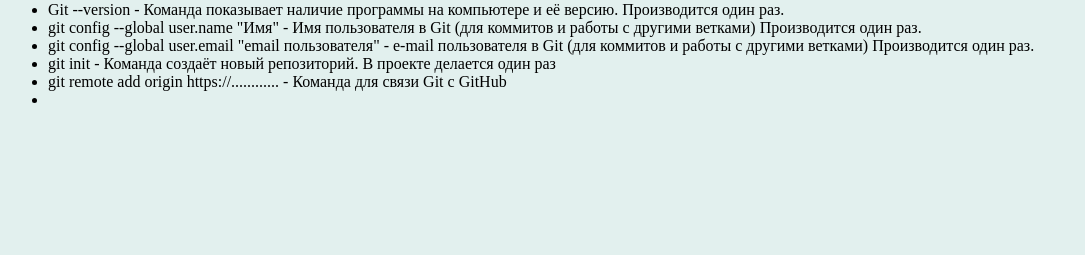
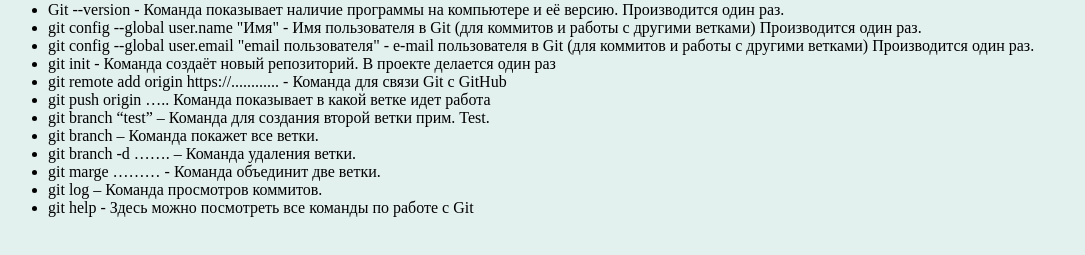
Before and after one commit to rrnn556/lesson3, a plain HTML site: page index.html in a window 1280 px wide. Shown: the part 303-558 px from the top of the page, without its empty margins (0-1085 px from the left). Drawn offline with Linux system fonts and the light colour scheme.

Commit message:
добавил команды работы с git

```diff
--- a/index.html
+++ b/index.html
@@ -23,7 +23,16 @@
             <li>git config --global user.email "email пользователя" - e-mail пользователя в Git (для коммитов и работы с другими ветками) Производится один раз.</li>
             <li>git init - Команда создаёт новый репозиторий. В проекте делается один раз</li>
             <li>git remote add origin https://............ - Команда для связи Git c GitHub</li>
-            <li></li>
+            <li>git push origin …..  Команда показывает в какой ветке идет работа</li>
+            <li>git branch “test” – Команда для создания второй ветки прим. Test.</li>
+            <li>git branch – Команда покажет все ветки.</li>
+            <li>git branch -d ……. – Команда удаления ветки.</li>
+            <li>git marge ……… -  Команда объединит две ветки.</li>
+            <li>git log – Команда просмотров коммитов. </li>
+            <li>git help - Здесь можно посмотреть все команды по работе с Git</li>
         </ul>
-    </body>
+        <br>
+        <br>
+        <br>
+  </body>
 </html>
```
